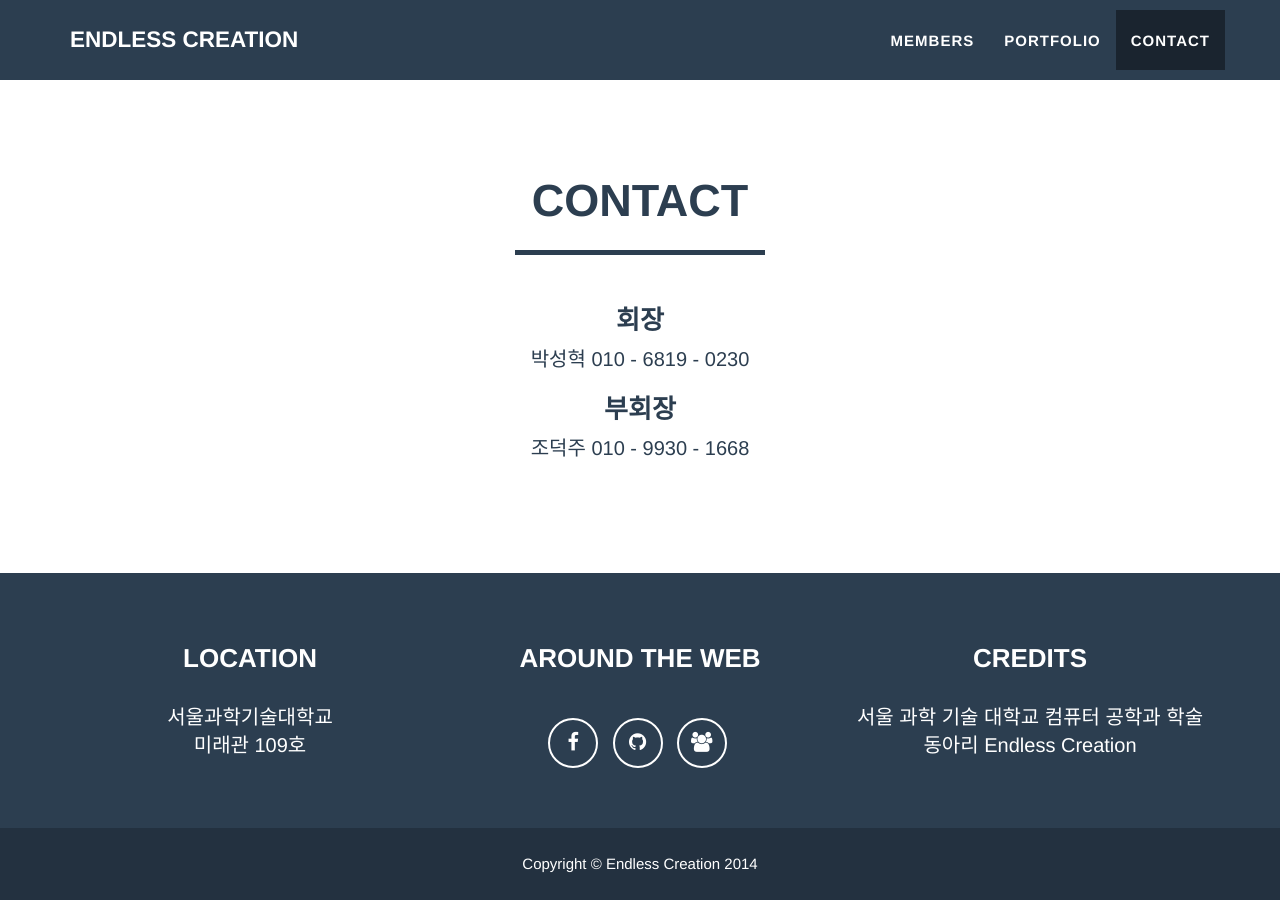
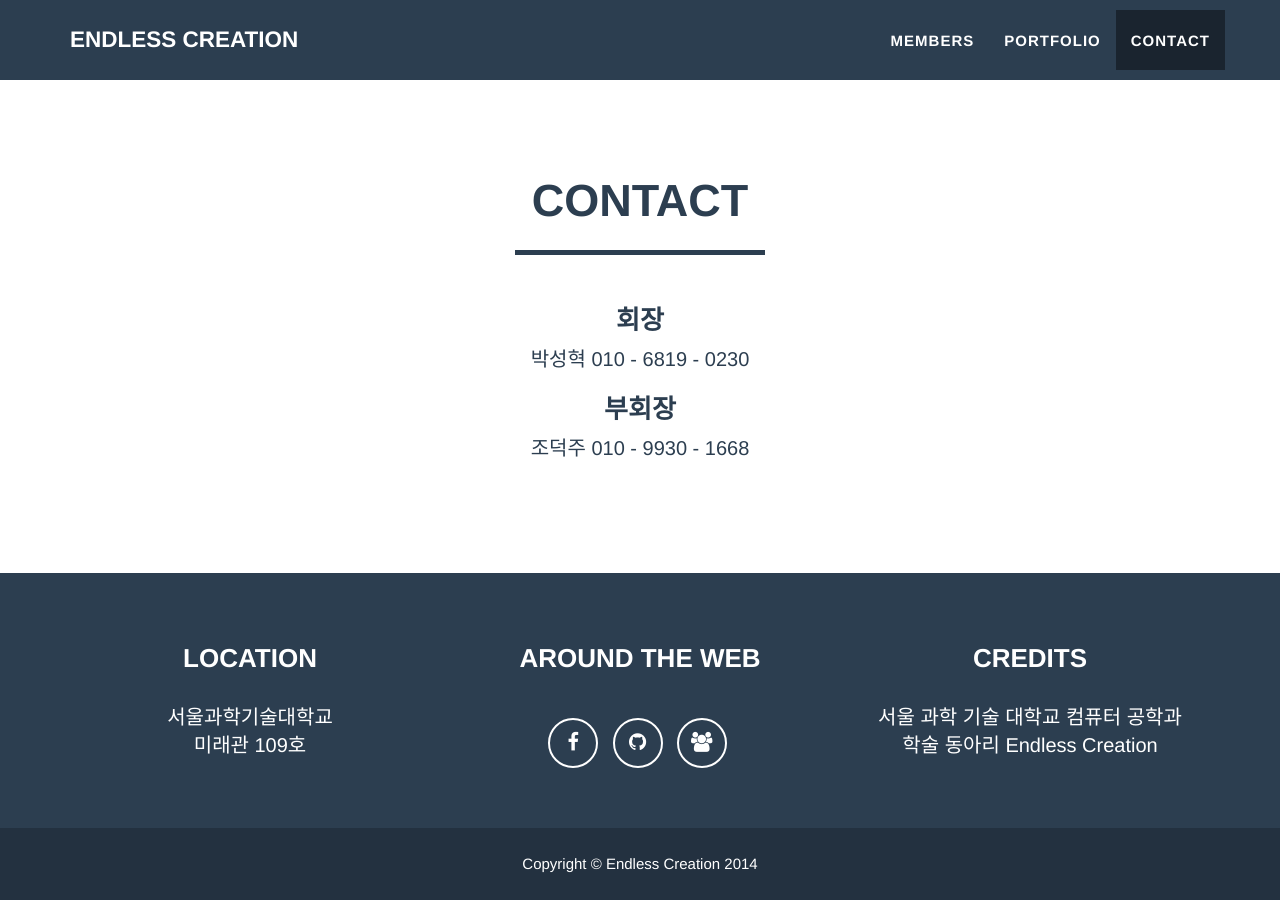
Before and after one commit to ec2014e/ec2014e.github.com, a Jekyll site: the page built from index.html, in a window 1280 px wide and 900 px high, scrolled down 3933 px. Built offline with Jekyll 4.4.1, drawn with Linux system fonts in a browser that asks for light colours; some web fonts are replaced; some of the changed lines change nothing that is shown.

Commit message:
credit 글자 잘림 수정

```diff
--- a/_config.yml
+++ b/_config.yml
@@ -31,7 +31,9 @@ address:
   - line: 미래관 109호
 
 # Credits content
-credits: '서울 과학 기술 대학교 컴퓨터 공학과 학술 동아리 Endless Creation'
+credits:
+  university: '서울 과학 기술 대학교 컴퓨터 공학과'
+  club: '학술 동아리 Endless Creation'
 
 # Build settings
 markdown: kramdown
--- a/_includes/footer.html
+++ b/_includes/footer.html
@@ -23,7 +23,7 @@
                     </div>
                     <div class="footer-col col-md-4">
                         <h3>{{ site.footer.credits }}</h3>
-                        <p>{{ site.credits }}</p>
+                        <p>{{ site.credits.university }}<br>{{ site.credits.club  }}</p>
                     </div>
                 </div>
             </div>
```
